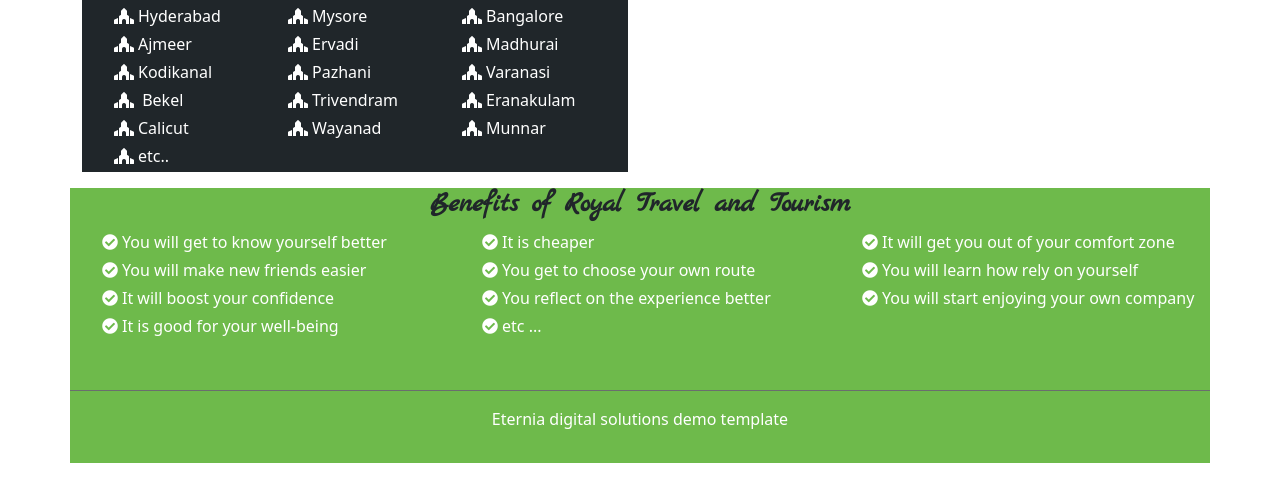
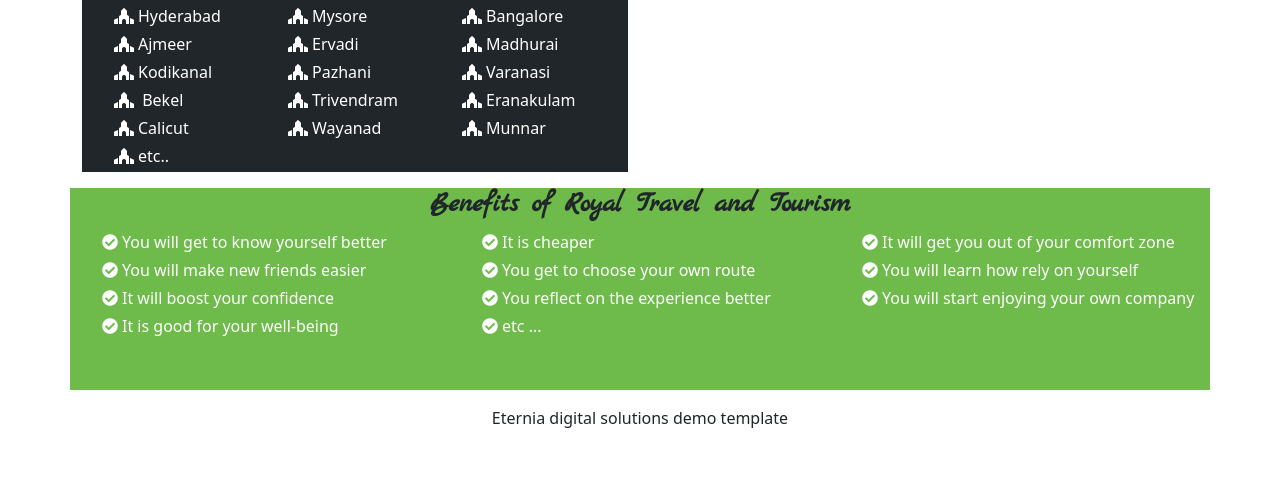
Before and after one commit to gracetjsp/royal_ayurvedha_eternia, a plain HTML site: page index.html in a window 1280 px wide. Shown: the part 3645-4139 px from the top of the page. Before the commit the page ends 4108 px from the top, so only its background shows below. Drawn offline with Linux system fonts and the light colour scheme.

Commit message:
Add files via upload

```diff
--- a/index.html
+++ b/index.html
@@ -1052,14 +1052,21 @@
         </div>
 
       </div>
-      <div class="col-12" style="border-top:1px solid #6a6e6e;">
-        <p class="pt-3 pb-3 text-center">
-Eternia digital solutions demo template
-        </p>
-
-      </div>
     </div>
   </div>
+  <footer>
+    <div class="container-fluid">
+      <div class="row">
+        <div class="col-12">
+          <p class="pt-3 pb-5 text-center">
+  Eternia digital solutions demo template
+          </p>
+
+        </div>
+      </div>
+
+    </div>
+  </footer>
 
 
 
```
